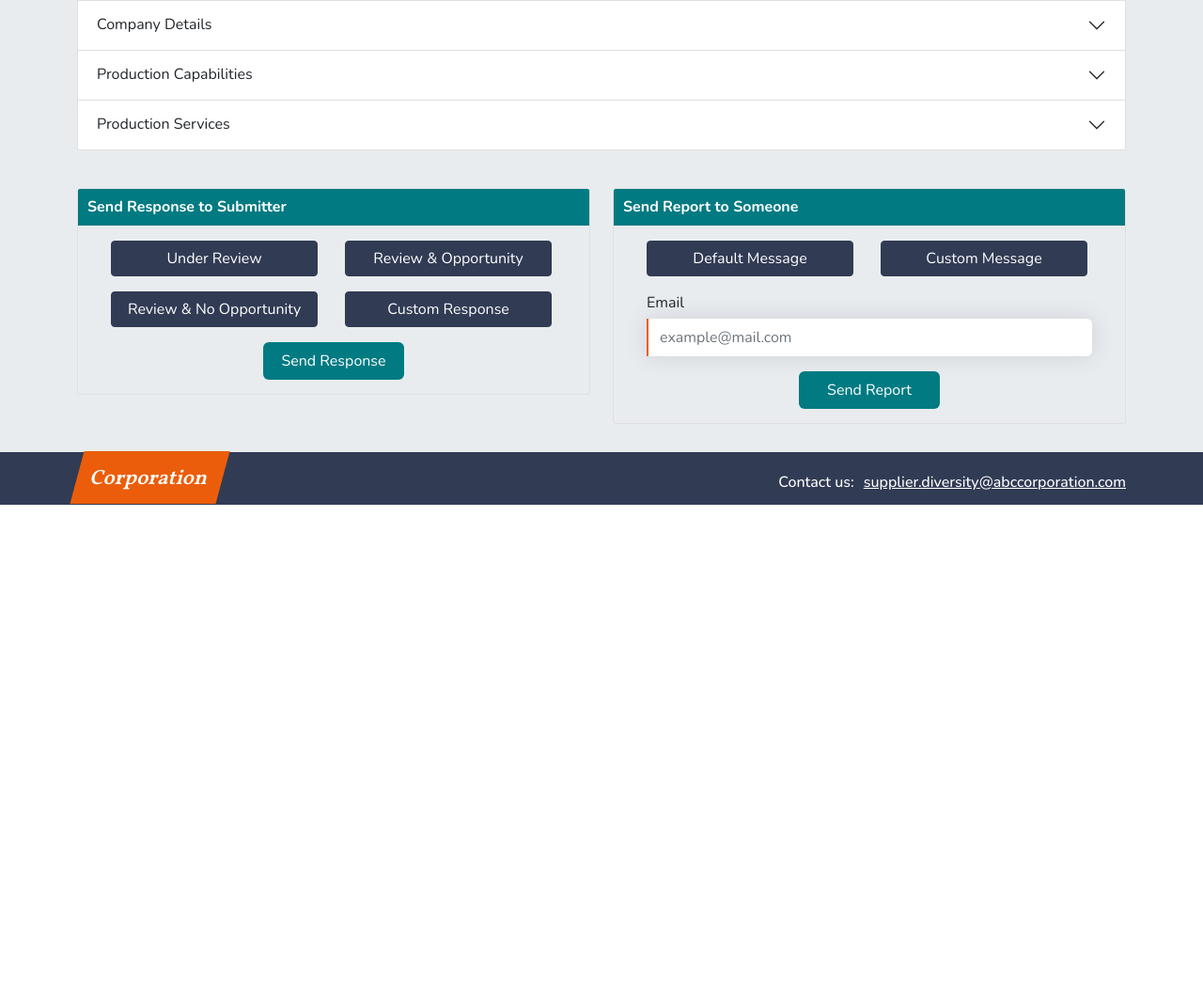
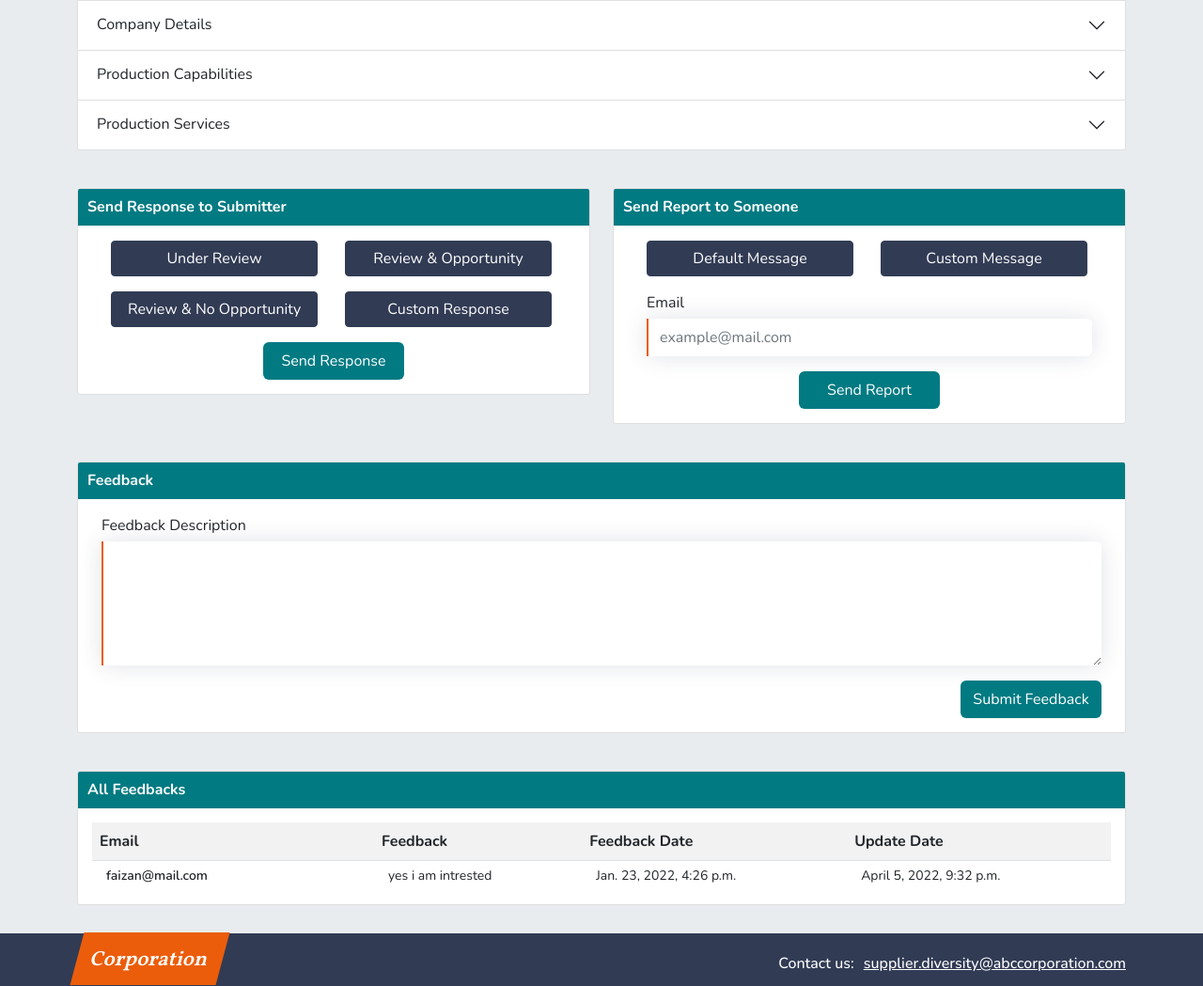
Before and after one commit to Mfaizan2/DiverseSupplierRegistrationPortal, a Django app: page /detailRecord/1 in a window 1280 px wide. Shown: the part 1159-2208 px from the top of the page at 94% size. Before the commit the page ends 1696 px from the top, so only its background shows below. Run offline with Django 4.2, Linux system fonts and the light colour scheme; tables that the repository leaves empty hold one stand-in row (values such as "Sample post"); data that the repository does not hold is empty; some libraries are stand-ins or nearby versions.

Commit message:
Feedback

```diff
--- a/static/css/style.css
+++ b/static/css/style.css
@@ -298,6 +298,12 @@ button:focus {
 .diversity-form-content p {
     margin-bottom: 30px;
 }
+.danger-text-note {
+    font-weight: 400;
+    color: red;
+    font-size: 14px;
+    padding: 0 0 5px 5px;
+}
 .accordion-form-content {
     padding-bottom: 40px;
 }
@@ -321,6 +327,7 @@ button:focus {
     border: 1px solid #dfdfdf;
     padding: 0 15px 15px 15px;
     border-radius: 4px 4px 3px 3px;
+    background: #fff;
 }
 .same-inner-accord h3 {
     margin-left: -15px;
@@ -722,12 +729,25 @@ button:focus {
 .powerBi {
     margin-top: 50px;
 }
-
 .emailResponse{
     margin-top: 10px;
 }
 .displayNone{
     display: none;
+}
+#formFile{
+    height: 38px;
+    margin-top: 2px;
+}
+.margin-top-40 {
+    margin-top: 40px;
+}
+.feedback-sent form {
+    padding: 0 10px;
+}
+.feedback-sent form a {
+    margin-left: auto;
+    margin-right: unset;
 }
 
 
--- a/templates/bulk.html
+++ b/templates/bulk.html
@@ -23,8 +23,10 @@
 								{% csrf_token %}
 								<div class="mb-3 mt-3">
 									<label for="formFile" class="form-label">Upload Applications/Records List (Only CSV File Supported)</label>
-									<input class="form-control" name="excel_file" required type="file" id="formFile">
-									<button type="submit" class="bg-grey white">Upload Template</button>
+									<div class="d-flex">
+										<input class="form-control" name="excel_file" required type="file" id="formFile">
+										<button type="submit" class="bg-grey white ms-3">Upload Template</button>
+									</div>
 								</div>
 							</form>
 						</div>
--- a/templates/detailRecord.html
+++ b/templates/detailRecord.html
@@ -545,6 +545,45 @@
                 </div>
             </div>
         </div>
+        <div class="feedback-sent margin-top-40">
+            <div class="row">
+                <div class="col-lg-12">
+                    <div class="same-inner-accord response-form">
+                        <h3>Feedback</h3>
+                        <form method="POST" id="feedbackSent_form" enctype="multipart/form-data">
+                            <div class="feedback-msg mt-3">
+                                <div class="feedbackMessageBox mb-3">
+                                    <label class="form-label">Feedback Description</label>
+                                    <textarea class="form-control formInput formTextarea" name="feedbackDescription" rows="5"></textarea>
+                                </div>
+                            </div>
+                            <a class="response-btn bg-green white">Submit Feedback</a>
+                        </form>
+                    </div>
+                </div>
+            </div>
+        </div>
+        <div class="all-feedback margin-top-40">
+            <div class="same-inner-accord all-feedback-content mt-3">
+                <h3>All Feedbacks</h3>
+                <table class="table-view-record table table-striped">
+                    <tbody>
+                    <tr>
+                        <th>Email</th>
+                        <th>Feedback</th>
+                        <th>Feedback Date</th>
+                        <th>Update Date</th>
+                    </tr>
+                    <tr>
+                        <td>faizan@mail.com</td>
+                        <td>yes i am intrested</td>
+                        <td>Jan. 23, 2022, 4:26 p.m.</td>
+                        <td>April 5, 2022, 9:32 p.m.</td>
+                    </tr>
+                    </tbody>
+                </table>
+            </div>
+        </div>
     </div>
 </section>
 
```
Also changed, not shown: DiverseSupplierRegistrationPortal/settings.py (+23 -23 lines), static/js/custom.js (+48 -0 lines), templates/Registrationform.html (+12 -6 lines), 1 other file.
